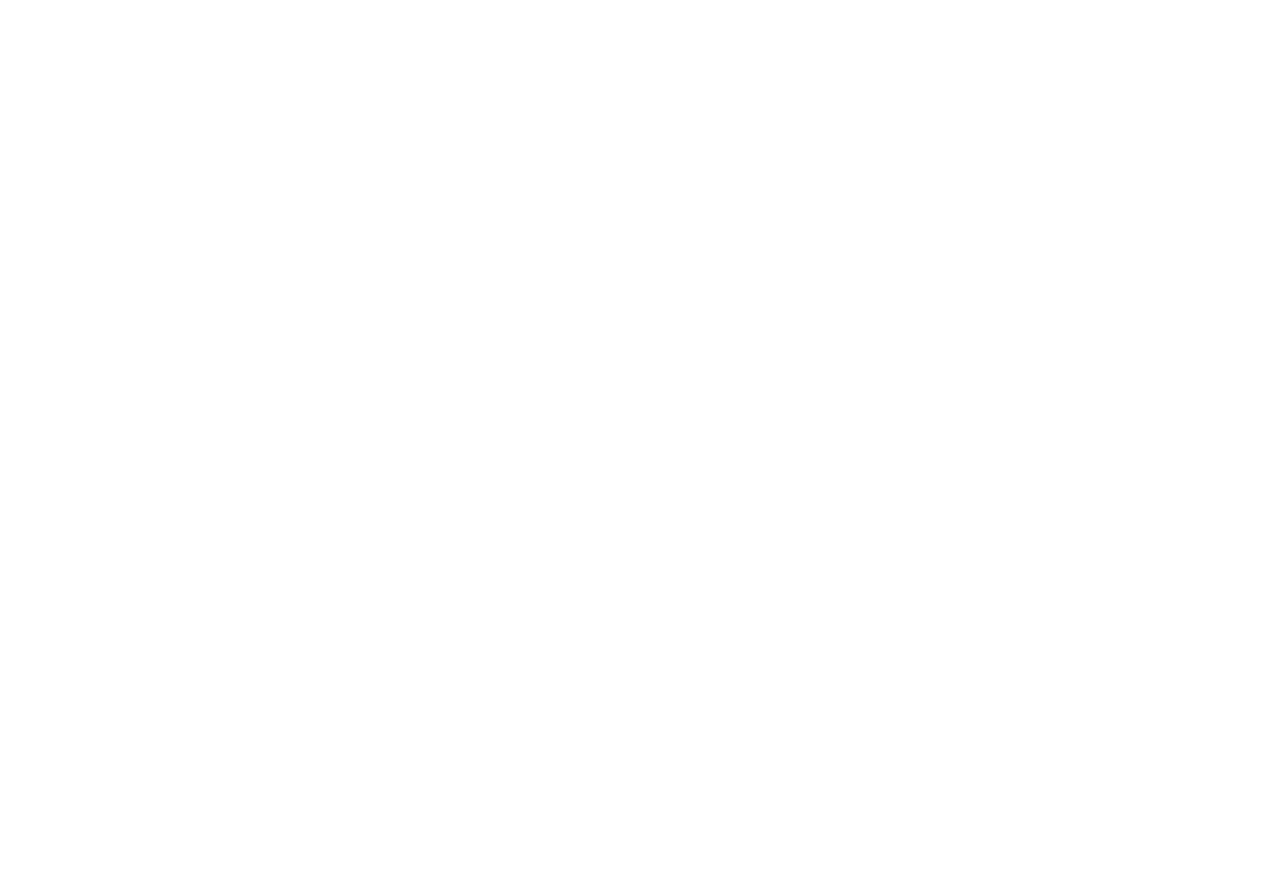
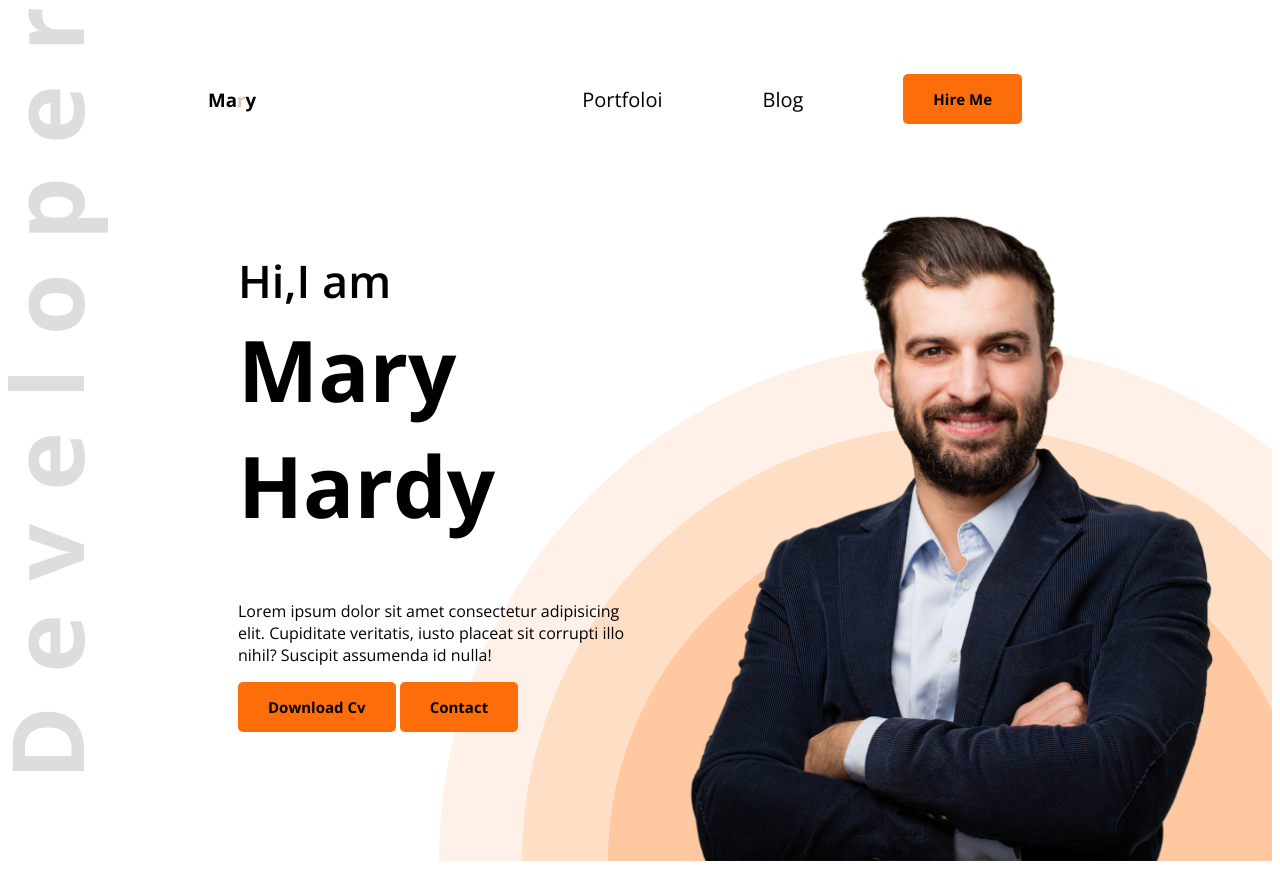
Before and after one commit to KamrunNaher-glitch/portfolio-website, a plain HTML site: page index.html in a window 1280 px wide. Before the commit the page ends 800 px from the top, so only its background shows below. Drawn offline with nearby package versions, Linux system fonts and the light colour scheme.

Commit message:
Header Section

```diff
--- /dev/null
+++ b/Styles/style.css
@@ -0,0 +1,64 @@
+@import url('https://fonts.googleapis.com/css2?family=Open+Sans:ital,wght@0,300..800;1,300..800&display=swap');
+*{
+    font-family: "Open Sans", sans-serif;
+}
+nav{
+    display: flex;
+    align-items: center;
+    justify-content:space-between;
+    margin: 0 200px;
+}
+.btn-primary{
+    background-color:#FD6E0A;
+    border: none;
+    font-weight: 700;
+    padding: 15px 30px;
+    border-radius: 5px;
+    font-size: 15px;
+}
+.Text-primary{
+    color: #e0c4af;
+}
+nav ul li{
+    list-style: none;
+    margin: 50px;
+}
+nav ul{
+    display: flex;
+    align-items: center;
+
+
+}
+nav ul li a {
+    text-decoration: none;
+    font-size: 20px;
+    color: black;
+}
+.banner-greetings{
+    font-size: 45px;
+    font-weight: 600;
+    color:black;
+}
+.banner-title{
+    font-size: 85px;
+    font-weight: bold;
+    color: black;
+    margin-top: -60px;
+}
+.bannerprofile-image{
+    width: 580px;
+}
+.banneer{
+    display: flex;
+    justify-content: space-between;
+    margin:0 50px 0 230px;
+}
+.banner-content{
+    max-width:580px;
+}
+.header{
+    background-image: url('../images/developer.png'),url('../images/header_bg.png');
+    background-repeat: no-repeat;
+    background-position: top left,bottom right;
+
+}
--- a/index.html
+++ b/index.html
@@ -2,11 +2,35 @@
 <html lang="en">
 <head>
     <meta charset="UTF-8">
-    <meta name="viewport" content="width=device-width, initial-scale=1.0">
+    <meta name="viewport" c ontent="width=device-width, initial-scale=1.0">
     <title>Portfolio Website</title>
+    <link rel="stylesheet" href="Styles/style.css">
 </head>
 <body>
-    <header> </header>
+    <header class="header">
+        <nav >
+            <h3>Ma<span class="Text-primary">r</span>y</h3>
+            <ul>
+                <li><a href="">Portfoloi</a></li>
+                <li><a href="">Blog</a></li>
+                <li><a href=""><button class="btn-primary">Hire Me</button></a></li>
+
+            </ul>
+        </nav>
+        <div class="banneer">
+            <div class="banner-content">
+                <h4 class="banner-greetings">Hi,I am</h4>
+                <h1 class="banner-title">Mary Hardy</h1>
+                <p class="banner-description">
+                    Lorem ipsum dolor sit amet consectetur adipisicing elit. Cupiditate veritatis, iusto placeat sit corrupti illo nihil? Suscipit assumenda id nulla!
+                </p>
+                <button class="btn-primary">Download Cv</button>
+                <button class="btn-primary">Contact</button>
+
+            </div>
+            <img class="bannerprofile-image" src="images/hardy.png" alt="">
+        </div>
+    </header>
     <main></main>
     <footer></footer>
 
```
